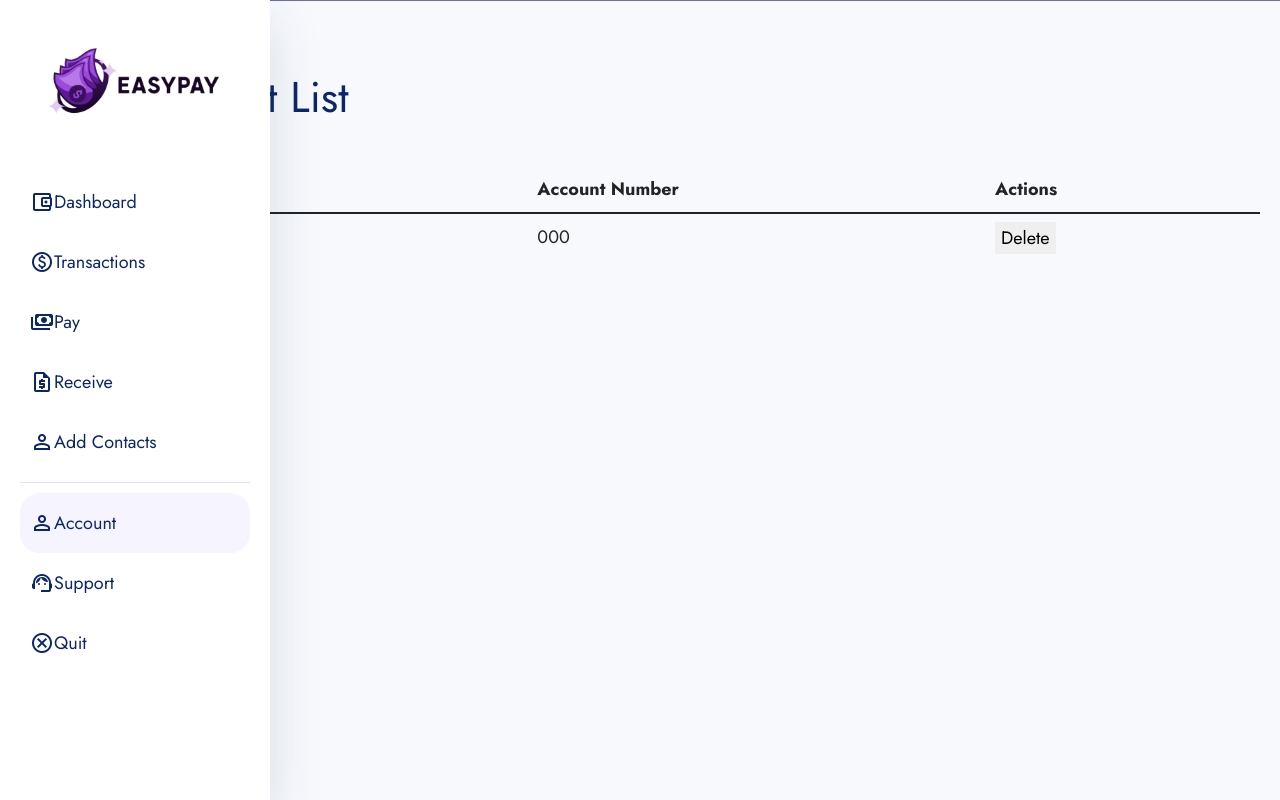
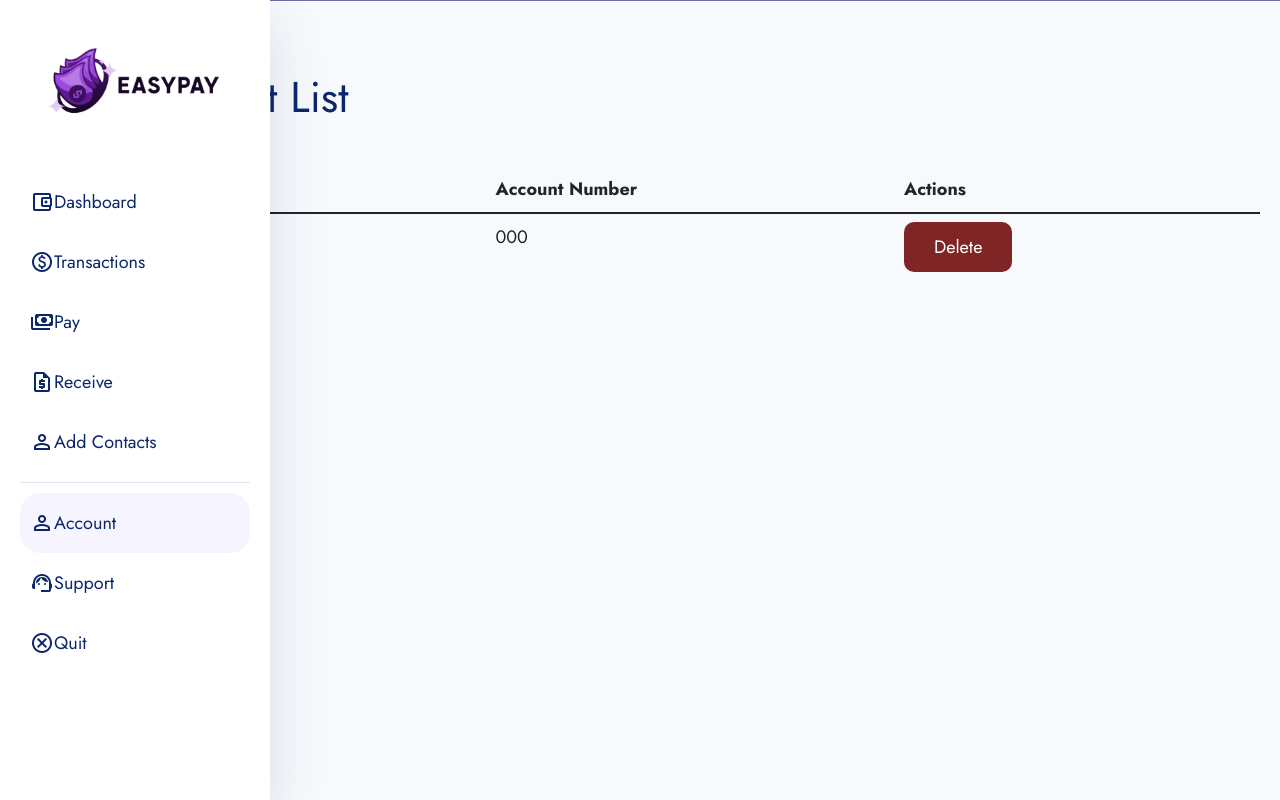
Before and after one commit to prabhnosingh/BankingApp, a Django app: page /contact_list/ in a window 1280 px wide. Run offline with Django 5.2, Linux system fonts and the light colour scheme; a user stored in the database is signed in; tables that the repository leaves empty hold one stand-in row (values such as "Sample post"); some libraries are stand-ins or nearby versions.

Commit message:
about us page and contact list updated

```diff
--- a/templates/core/contact_list.html
+++ b/templates/core/contact_list.html
@@ -30,7 +30,7 @@
                 <td>{{ contact.account_number }}</td>
             <td> <form method="post" action="{% url 'core:delete_contact' contact.pk %}">
       {% csrf_token %}
-      <button type="submit">Delete</button><td>
+      <button type="submit" style="padding: 10px 30px; border-radius: 10px; background: #802525; color: #fff;">Delete</button><td>
             </tr>
             {% empty %}
             <tr>
```
